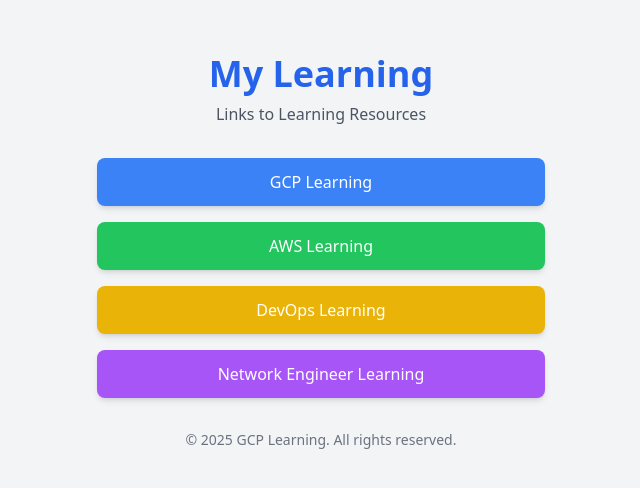
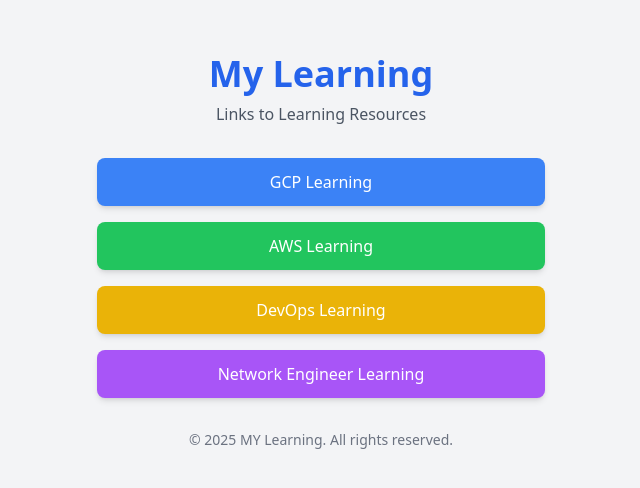
Before and after one commit to mkmahto2/gcp_learning, a plain HTML site: page index.html in a window 1280 px wide. Shown: the part 148-636 px from the top of the page, 319-959 px from the left. Drawn offline with nearby package versions, Linux system fonts and the light colour scheme.

```diff
--- a/index.html
+++ b/index.html
@@ -28,7 +28,7 @@
         </ul>
     </main>
     <footer class="mt-8 text-gray-500 text-sm">
-        &copy; 2025 GCP Learning. All rights reserved.
+        &copy; 2025 MY Learning. All rights reserved.
     </footer>
 </body>
 </html>
```
